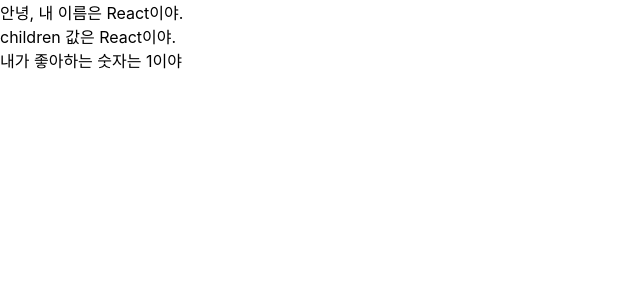
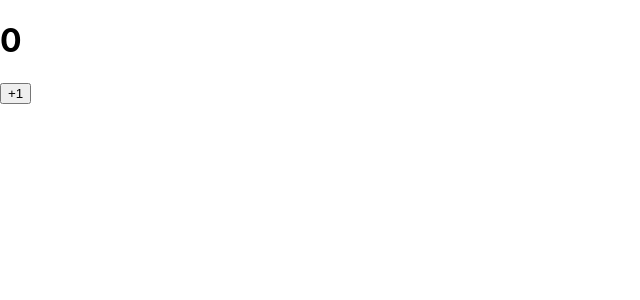
Before and after one commit to slhgod/React_ex, a React (Create React App) app: page / in a window 1280 px wide. Shown: the top 300 px of the page, without its empty margins (0-640 px from the left). Built offline with nearby package versions, Linux system fonts and the light colour scheme.

Commit message:
couter 올리기

```diff
--- a/src/App.js
+++ b/src/App.js
@@ -1,13 +1,9 @@
 import React, { Component } from "react";
 import "./App.css";
-import MyComponent from "./MyComponent";
+import Counter from "./Counter";
 
 const App = () => {
-  return (
-    <MyComponent name={"React"} favoriteNumber={1}>
-      React
-    </MyComponent>
-  );
+  return <Counter />;
 };
 
 export default App;
--- a/src/counter.js
+++ b/src/counter.js
@@ -3,7 +3,7 @@
 
 // 105p.
 class Counter extends Component {
-  Constructor(props) {
+  constructor(props) {
     super(props);
     //state의 초기값 설정하기
     this.state = {
```
